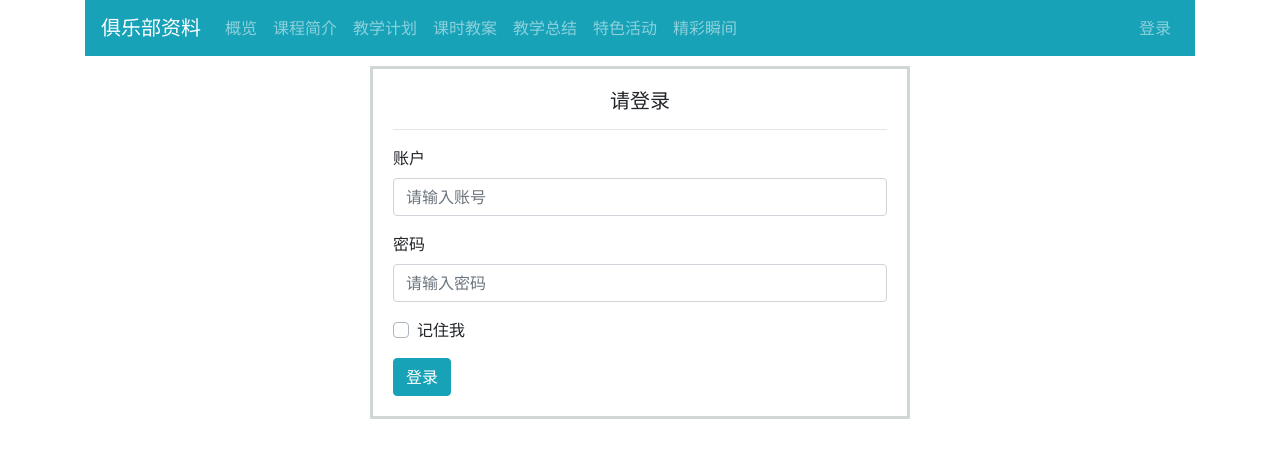
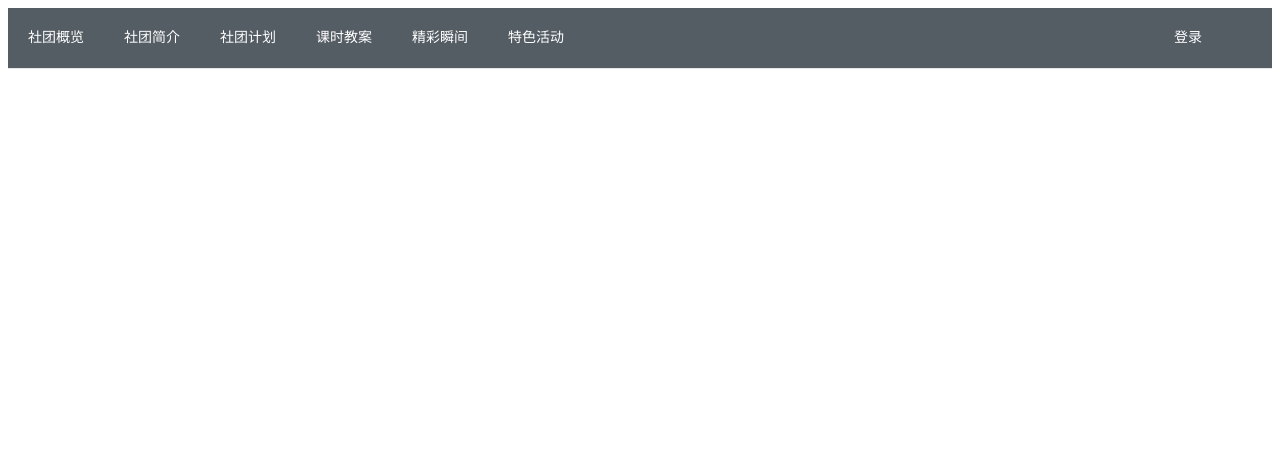
Before and after one commit to ldy6314/shouji, a Vue app in the folder front/: page /login in a window 1280 px wide. Shown: the top 458 px of the page. Built offline with nearby package versions, Linux system fonts and the light colour scheme.

Commit message:
2023.3.19

```diff
--- /dev/null
+++ b/front/jsconfig copy.json
@@ -0,0 +1,5 @@
+{
+    "include": [
+        "./src/*"
+    ]
+}
--- a/front/package.json
+++ b/front/package.json
@@ -12,6 +12,7 @@
     "bootstrap": "^4.6.2",
     "bootstrap-vue": "^2.23.1",
     "core-js": "^3.8.3",
+    "element-ui": "^2.15.13",
     "vue": "^2.6.14",
     "vue-router": "^3.5.1",
     "vuex": "^3.6.2"
--- a/front/src/App.vue
+++ b/front/src/App.vue
@@ -1,34 +1,48 @@
 <template>
   <div id="app">
-    <b-container>
-    <b-navbar toggleable="lg" type="dark" variant="info" id='nav-bar'>
-      <b-navbar-brand href="#">俱乐部资料</b-navbar-brand>
-
-      <b-navbar-toggle target="nav-collapse"></b-navbar-toggle>
-
-      <b-collapse id="nav-collapse" is-nav>
-        <b-navbar-nav>
-          <b-nav-item to="/gailan">概览</b-nav-item>
-          <b-nav-item to="/jianjie">课程简介</b-nav-item>
-          <b-nav-item to="/jihua">教学计划</b-nav-item>
-          <b-nav-item to="/jiaoan">课时教案</b-nav-item>
-          <b-nav-item to="/zongjie">教学总结</b-nav-item>
-          <b-nav-item to="/tese">特色活动</b-nav-item>
-          <b-nav-item to="/shunjian">精彩瞬间</b-nav-item>
-        </b-navbar-nav>
-
-        <!-- Right aligned nav items -->
-        <b-navbar-nav class="ml-auto">
-          <!-- <b-nav-item to="/regist">注册</b-nav-item> -->
-          <b-nav-item to="/login">登录</b-nav-item>
-        </b-navbar-nav>
-      </b-collapse>
-    </b-navbar>
-
-    <router-view></router-view>
-    </b-container>
+      <el-row>
+        <el-col :span = "24">
+        <el-menu
+    :router="true"
+  :default-active="activeIndex2"
+  class="el-menu-demo"
+  mode="horizontal"
+  @select="handleSelect"
+  background-color="#545c64"
+  text-color="#fff"
+  active-text-color="#ffd04b">
+  <el-menu-item index="/gailan">社团概览</el-menu-item>
+  <el-menu-item index="/jianjie">社团简介</el-menu-item>
+  <el-menu-item index="/jihua" >社团计划</el-menu-item>
+   <el-menu-item index="/jiaoan" >课时教案</el-menu-item>
+   <el-menu-item index="/shunjian" >精彩瞬间</el-menu-item>
+   <el-menu-item index="/tese" >特色活动</el-menu-item>
+    <el-menu-item index="/login"  class="login">登录</el-menu-item>
+</el-menu>
+</el-col>
+</el-row>
+<router-view>
+  显示区
+</router-view>
   </div>
 </template>
-
-<style>
+<script>
+   export default {
+    data() {
+      return {
+        activeIndex2: '1'
+      };
+    },
+    methods: {
+      handleSelect(key, keyPath) {
+        console.log(key, keyPath);
+      }
+    }
+  }
+</script>
+<style scoped>
+     .login{
+      float: right;
+      margin-right: 50px ;
+     }
 </style>
--- a/front/src/components/GaiLan.vue
+++ b/front/src/components/GaiLan.vue
@@ -1,15 +1,6 @@
 <template>
   <div id='gailan'>
-    <b-row>
-       <b-col>
-           课程简介
-       </b-col>
-    </b-row>
-    <b-row>
-      <b-col col="4">教师风采</b-col>
-      <b-col col="8">教师接简介</b-col>
-    </b-row>
-
+    gailan
   </div>
 </template>
 
--- a/front/src/components/LoginView.vue
+++ b/front/src/components/LoginView.vue
@@ -1,39 +1,11 @@
 <template>
   <div id="login">
-    <b-row>
+    <el-row>
+      <el-col span="12" offset="6">
 
-      <b-col cols="6" offset="3">
-        <div id='in-login'>
-           <h5 class="text-center">请登录</h5>
-           <hr>
-          <b-form>
-            <b-form-group label="账户" label-for="name-input">
-              <b-form-input
-                id="name-input"
-                placeholder="请输入账号"
-                required
-                v-model="form.account"
-              >
-              </b-form-input>
-            </b-form-group>
-            <b-form-group label="密码" label-for="pwd-input">
-              <b-form-input
-                id="pwd-input"
-                placeholder="请输入密码"
-                type="password"
-                required
-                v-model="form.pwd"
-              >
-              </b-form-input>
-            </b-form-group>
-            <b-form-group>
-              <b-form-checkbox> 记住我 </b-form-checkbox>
-            </b-form-group>
-          </b-form>
-          <b-button variant="info" @click="submit">登录</b-button>
-        </div>
-      </b-col>
-    </b-row>
+
+      </el-col>
+    </el-row>
   </div>
 </template>
 
```
Also changed, not shown: front/src/main.js (+7 -8 lines), front/vetur.config.js (added, +8 -0 lines), 1 other file (tests, documents, lock files or other folders).
